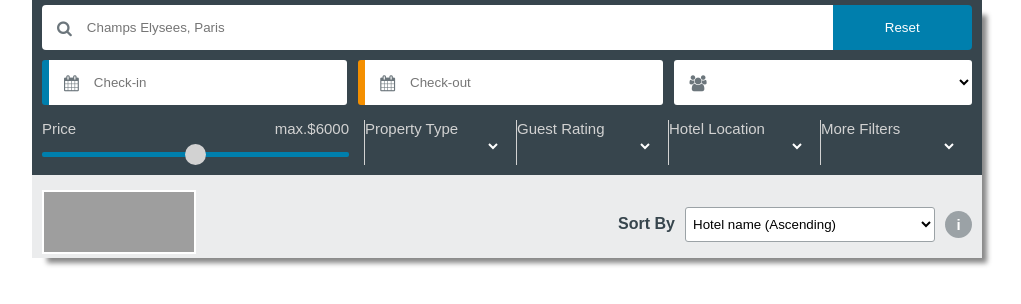
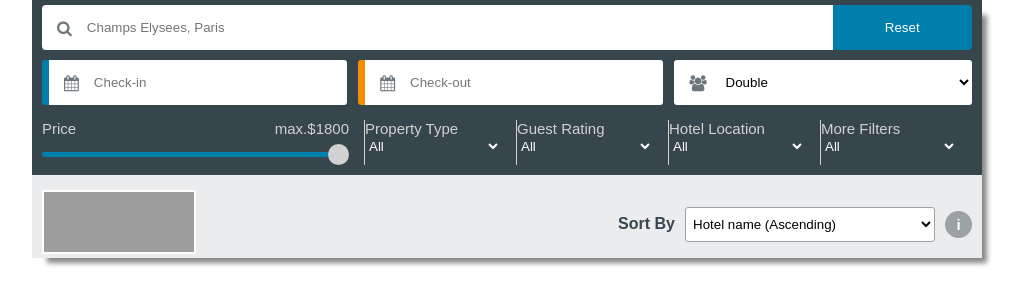
Before and after one commit to NikolaosOikonomou/Assignment5, a plain HTML site: page Index.html in a window 1280 px wide. Shown: the whole page, without its empty margins (133-1154 px from the left). Drawn offline with Linux system fonts and the light colour scheme; grey boxes are pictures that could not be loaded.

Commit message:
Populate Data in search inputs

```diff
--- a/Index.html
+++ b/Index.html
@@ -55,9 +55,9 @@
                 <div class="col first-col">
                     <div class="label">
                         <span>Price</span>
-                        <span id="maxPrice">max.$6000</span>
+                        <span id="maxPrice">max.$</span>
                     </div>
-                    <input id="price-Range" type="range" min="0" max="5000" />
+                    <input id="price-Range" type="range" min="0"  />
                 </div>
                 <div class="col">
                     <div class="label">
--- a/Js/MyScripts.js
+++ b/Js/MyScripts.js
@@ -8,9 +8,9 @@ $(document).ready(function () {
     const maxPriceText = $("#maxPrice");
     const priceRange = $("#price-Range");
     const propertyTypeDrop = $("#Property-Type-DropDown");
-    const guestRatingDrop = $("#Guest-Rating-DropDOwn");
+    const guestRatingDrop = $("#Guest-Rating-DropDown");
     const hotelLocationDrop = $("#Hotel-Location-DropDown");
-    const moreFiltersDrop = $("#More-Filters-Dropdown");
+    const moreFiltersDrop = $("#More-Filters-DropDown");
     const sortByDrop = $("#Sort-By-DropDown");
     const hotelsSection = $("#listing-hotels-section");
     const hotelsAuto = $("#hotelsAuto");
@@ -47,8 +47,8 @@ $(document).ready(function () {
 
 
     function StartApplication(data) {
-        //============ *Initialize Data ===============
-        console.log(data);
+        //========================== *Initialize Data =============================
+
         //----- 1. Get Room Types
         roomTypes = data[0].roomtypes.map(x => x.name);
         roomTypes.sort();
@@ -68,6 +68,7 @@ $(document).ready(function () {
         let hotelTypes = hotels.map(x => x.rating);
         propertyTypes = [...new Set(hotelTypes)];
         propertyTypes.sort();
+
 
         //----- 6. Get Guest Ratings
         var hotelGuestRatings = hotels.map(x => x.ratings.text);
@@ -90,10 +91,63 @@ $(document).ready(function () {
 
         filters = [...new Set(allFilters)];
         filters.sort();
-        console.log(filters);
 
-        //============ *END Initialize Data ===============
 
+        //========================= *Construct DOM ==============================
+
+        //*A1 - Populate Data for Search Autocomplete
+
+        var autoCompleteElements = autoCompleteNames.map(x => `<option value="${x}">`);
+        hotelsAuto.append(autoCompleteElements);
+
+
+        //*A2 - Populate data for RoomTypes Dropdown
+        var roomTypesElements = roomTypes.map(x => `<option value="${x}">${x}</option>`);
+        roomsDrop.append(roomTypesElements);
+
+        //*A3 - Populate max Price Field
+        maxPriceText.append(maxPrice);
+
+        //*A4 - Setting Max Price and Display values in Input Range on change
+        priceRange.attr("max", maxPrice);
+        priceRange.val(maxPrice);
+        priceRange.on("input", function () {
+            maxPriceText.text("max.$"+$(this).val());
+        })
+
+
+        //*A5 - Populate Property Types
+        propertyTypeDrop.prepend("<option value=''>All</option>");
+        for (var i = 0; i < propertyTypes.length; i++) {
+            switch (propertyTypes[i]) {
+                case 5: propertyTypeDrop.append(`<option value="${propertyTypes[i]}">⭐⭐⭐⭐⭐</option>`); break;
+                case 4: propertyTypeDrop.append(`<option value="${propertyTypes[i]}">⭐⭐⭐⭐</option>`); break;
+                case 4: propertyTypeDrop.append(`<option value="${propertyTypes[i]}">⭐⭐⭐</option>`); break;
+                case 2: propertyTypeDrop.append(`<option value="${propertyTypes[i]}">⭐⭐</option>`); break;
+                case 1: propertyTypeDrop.append(`<option value="${propertyTypes[i]}">⭐</option>`); break;
+                default: break;
+            }
+        }
+
+        //*A5 - Populate Guest Ratings
+        guestRatingDrop.prepend("<option value=''>All</option>");
+        for (let guestRating of guestRatings) {
+            if (guestRating == "Okey") guestRatingDrop.append(`<option value"${guestRating}">Okay 0-2</option>`)
+            if (guestRating == "Fair") guestRatingDrop.append(`<option value"${guestRating}">Fair 2-6</option>`)
+            if (guestRating == "Good") guestRatingDrop.append(`<option value"${guestRating}">Okay 6-7</option>`)
+            if (guestRating == "Very Good") guestRatingDrop.append(`<option value"${guestRating}">Okay 7-8.5</option>`)
+            if (guestRating == "Excellent") guestRatingDrop.append(`<option value"${guestRating}">Okay 8.5-10</option>`)
+        }
+
+        //*A7 Populate Hotel Location
+        hotelLocationDrop.prepend("<option value=''>All</option>");
+        var locationsFilters = locations.map(x => `<option value="${x}">${x}</option>`)
+        hotelLocationDrop.append(locationsFilters);
+
+        //*A8 Populate Filters
+        moreFiltersDrop.prepend("<option value=''>All</option>");
+        var MoreFilters = filters.map(x => `<option value="${x}">${x}</option>`)
+        moreFiltersDrop.append(MoreFilters);
     }
 
 });
```
